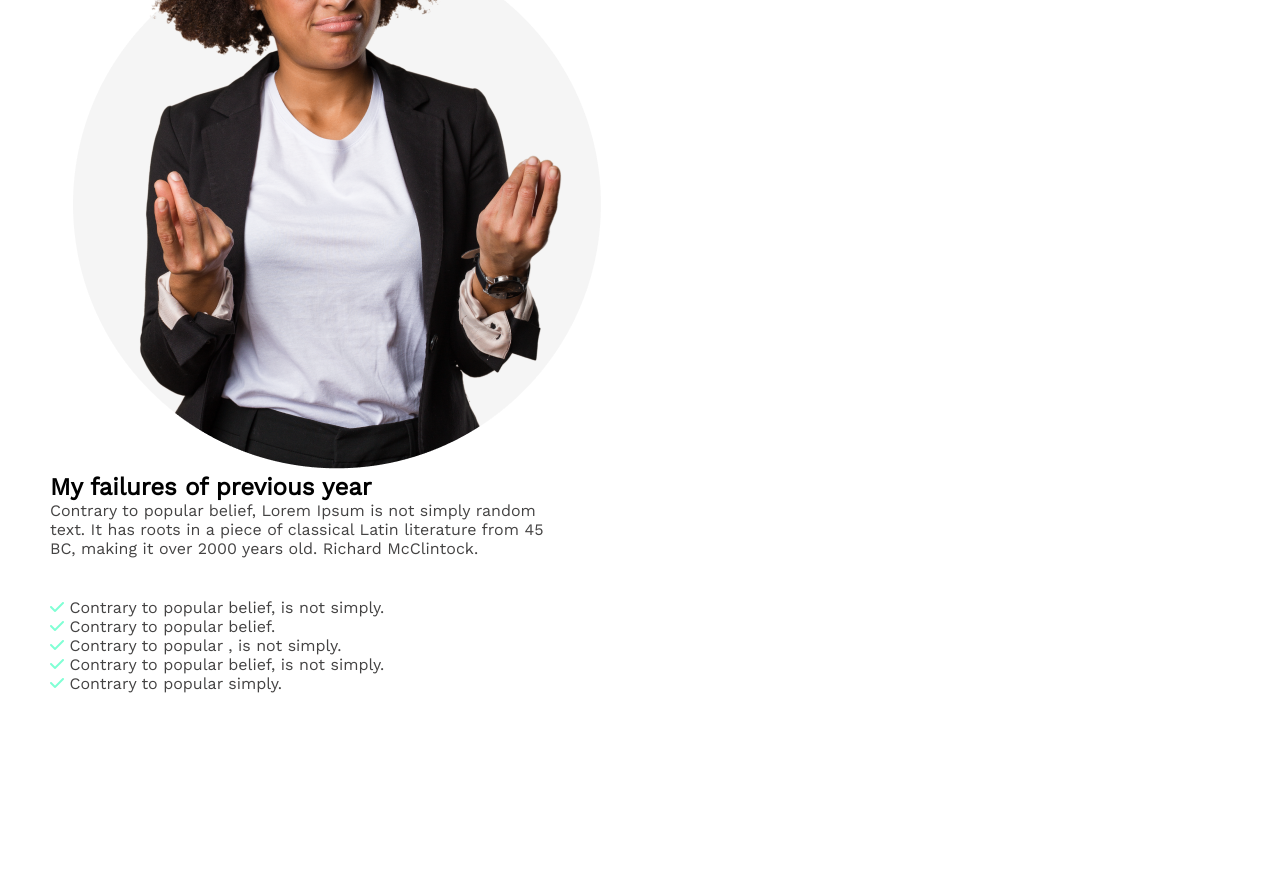
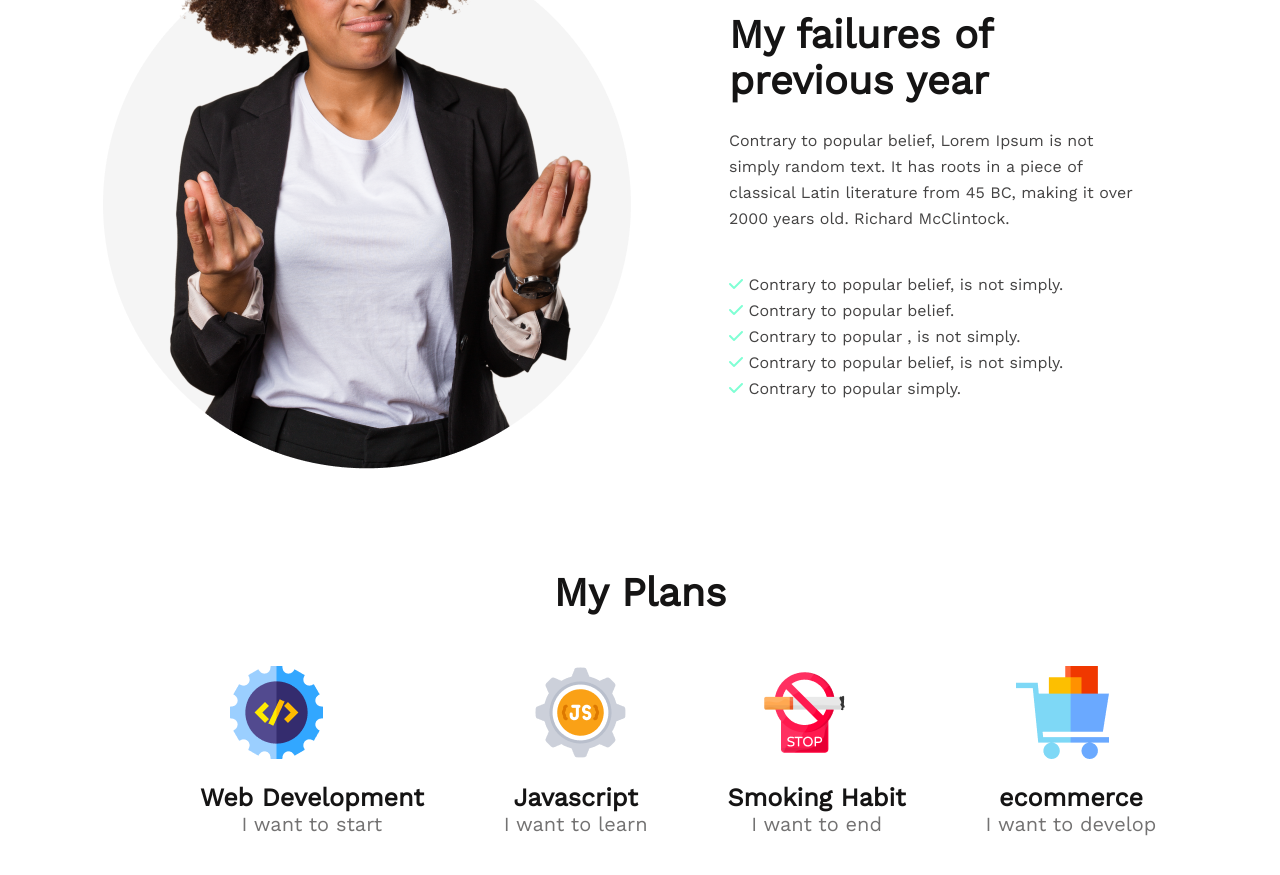
Before and after one commit to azaadd/first-assignment, a plain HTML site: page index.html in a window 1280 px wide. Shown: the part 1160-2035 px from the top of the page. Before the commit the page ends 1953 px from the top, so only its background shows below. Drawn offline with nearby package versions, Linux system fonts and the light colour scheme.

Commit message:
added main section

```diff
--- a/index.html
+++ b/index.html
@@ -38,18 +38,47 @@
     <main>
         <section class="my-failure">
             <img src="images/person.png" alt="">
-            <div class="article">
+            <div class="my-failure-article">
                 <h2 class="my-failure-title">My failures of previous year</h2>
                 <p class="my-failure-description">Contrary to popular belief, Lorem Ipsum is not simply random text. It has roots in a piece of classical Latin literature from 45 BC, making it over 2000 years old. Richard McClintock.</p>
-                <div class="check">
+                <div class="check-simble-paragraph">
                     <p><i class="fa-solid fa-check"></i> Contrary to popular belief, is not simply.</p>
                     <p><i class="fa-solid fa-check"></i> Contrary to popular belief.</p>
                     <p><i class="fa-solid fa-check"></i> Contrary to popular , is not simply.</p>
                     <p><i class="fa-solid fa-check"></i> Contrary to popular belief, is not simply.</p>
                     <p><i class="fa-solid fa-check"></i> Contrary to popular simply.</p>
-            </div>
+                </div>
             </div>
         </section>
+
+        <!-- my plan section -->
+        <section class="my-plans">
+            <h2 class="my-plans-title">My Plans</h2>
+            <div class="my-plans-container">
+                <div class="plans">
+                    <img src="images/icons/web.png" alt="">
+                    <p class="plans-title">Web Development</p>
+                    <p class="plans-description">I want to start</p>
+                </div>
+                <div class="plans">
+                    <img src="images/icons/js.png" alt="">
+                    <p class="plans-title">Javascript</p>
+                    <p class="plans-description">I want to learn</p>
+                </div>
+                <div class="plans">
+                    <img src="images/icons/smoke.png" alt="">
+                    <p class="plans-title">Smoking Habit</p>
+                    <p class="plans-description">I want to end</p>
+                </div>
+                <div class="plans">
+                    <img src="images/icons/ecom.png" alt="">
+                    <p class="plans-title">ecommerce</p>
+                    <p class="plans-description">I want to develop</p>
+                </div>
+
+            </div>
+        </section>
+
     </main>
     <footer>
 
--- a/styles/style.css
+++ b/styles/style.css
@@ -57,7 +57,7 @@ nav li{
     margin-bottom: 32px;
     color: #fff;
 }
-.banner h1,p{
+.banner-title,.banner-description{
     width: 500px;
 }
 .btn-contact{
@@ -74,16 +74,73 @@ nav li{
 
 /* my failure section */
 .my-failure{
-    margin: 120px 200px 100px 50px;
+    margin: 120px 200px 100px 80px;
+    display: flex;
+    align-items: center;
+    width: 1072px;
 }
-.check{
+
+.my-failure-title,.my-failure-description,.check-simble-paragraph{
+    width: 416px;
+}
+
+.check-simble-paragraph{
     margin-top: 40px;
 }
-.article p .fa-solid{
+
+.my-failure-article p .fa-solid{
     color: aquamarine;
 }
-.article p{
+.my-failure-article{
+    margin-left: 80px;
+    margin-top: 200px;
+}
+
+.my-failure-article p{
     font-size: 16px;
     font-weight: 400;
     color: #444343;
+    line-height: 26px;
 }
+
+.my-failure-article h2{
+    font-size: 40px;
+    font-weight: 700;
+    line-height: 46px;
+    margin-bottom: 24px;
+    color: #151414;
+}
+
+/* my plan section styles */
+
+.my-plans-container{
+    display: flex;
+    margin-bottom: 130px;
+    gap: 80px;
+    margin-left: 200px;
+
+}
+.my-plans-title{
+    text-align: center;
+    margin-bottom: 50px;
+    font-size: 40px;
+    font-weight: 700;
+    color: #151414;
+}
+
+.plans-title{
+    font-size: 25px;
+    font-weight: 700;
+    text-align: center;
+    color: #151414;
+}
+.plans-description{
+    font-size: 20px;
+    font-weight: 500;
+    text-align: center;
+    color: #737272;
+}
+.plans img{
+    margin-left: 30px;
+    margin-bottom: 20px;
+}
```
